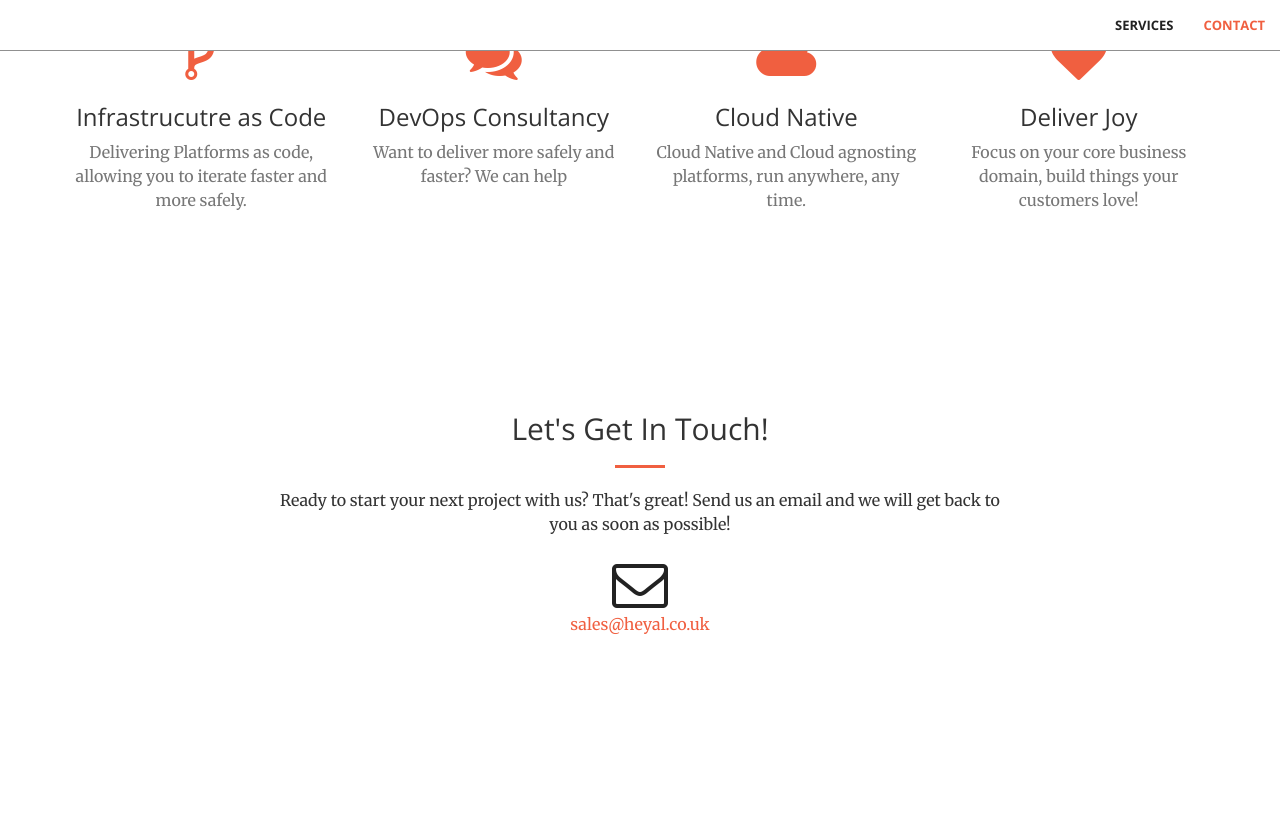
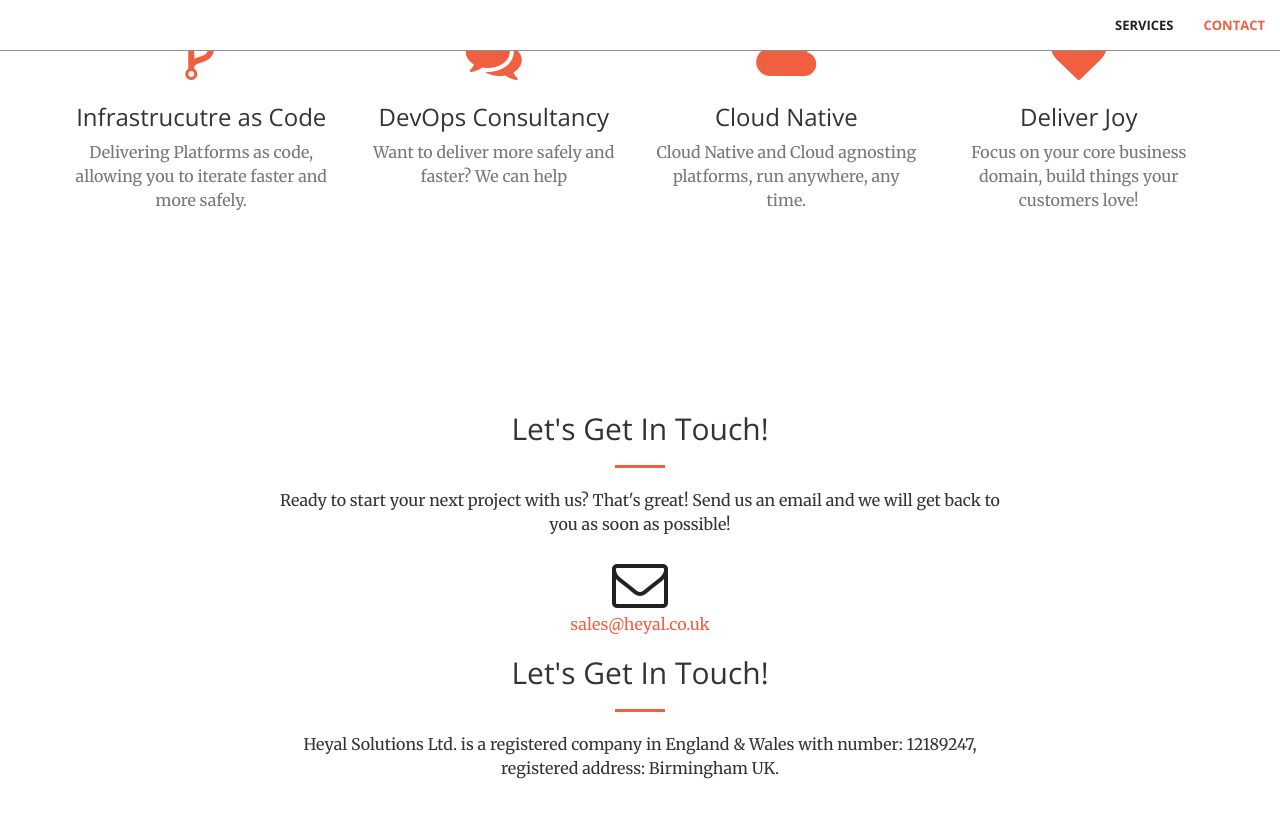
Before and after one commit to HeyalSolutions/heyalsolutions.github.io, a Jekyll site: the page built from index.html, in a window 1280 px wide and 900 px high, scrolled down 1068 px. Shown: the top 818 px of the window. Built offline with Jekyll 4.4.1, drawn with Linux system fonts in a browser that asks for light colours; before the commit the page ends 1824 px from its top, so only the background shows below that.

Commit message:
add company info
Signed-off-by: Alistair Hey <alistair@heyal.co.uk>

```diff
--- a/_includes/contact.html
+++ b/_includes/contact.html
@@ -27,4 +27,13 @@
         </div>
 -->
         </div>
+        <div class="row">
+            <div class="col-lg-8 col-lg-offset-2 text-center">
+                <h2 class="section-heading">Let's Get In Touch!</h2>
+                <hr class="primary">
+                <p>Heyal Solutions Ltd. is a registered company in England & Wales with number: 12189247, registered address: Birmingham UK. </p>
+            </div>
+
+        </div>
+
 </section>
```
Also changed, not shown: 1 other file. Lines whose indentation alone changed are shown as unchanged.
